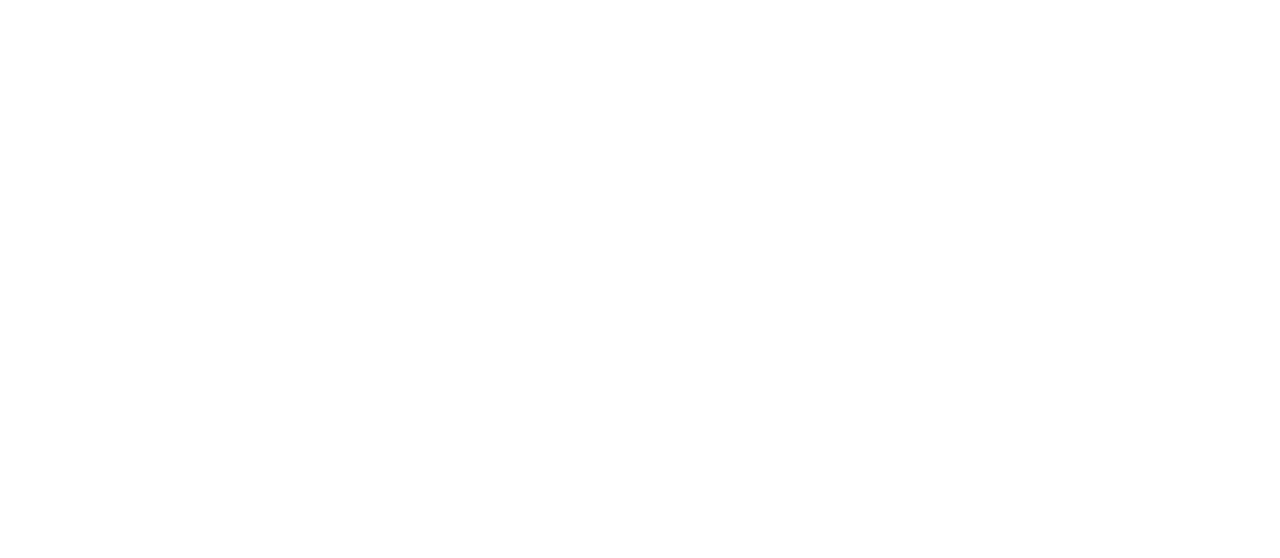
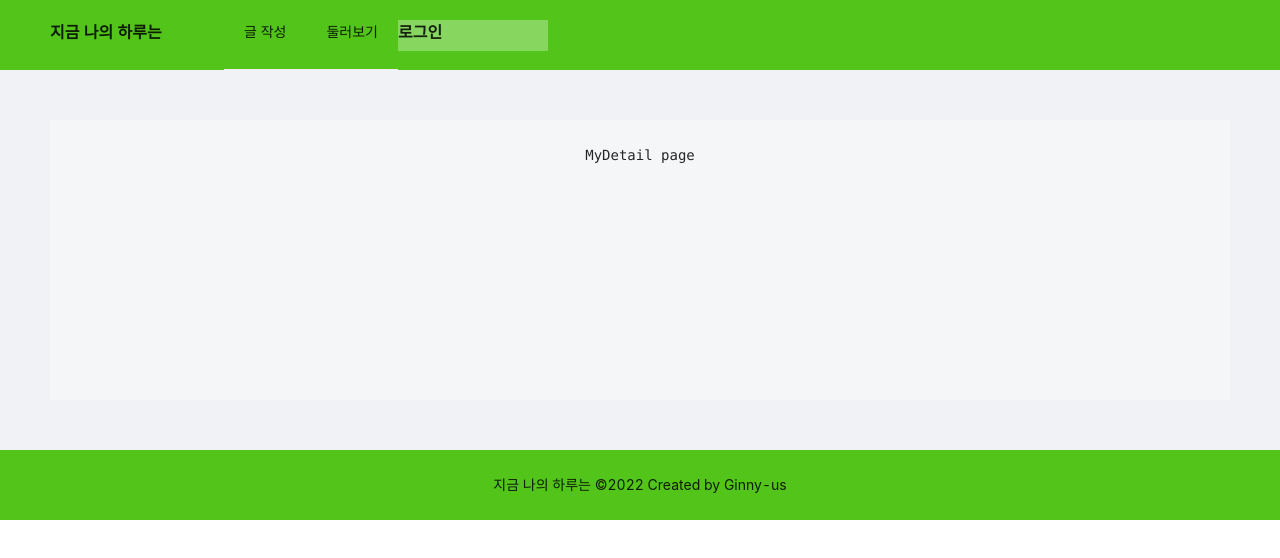
Before and after one commit to swchae516/Myday, a React (Create React App) app in the folder front/: page /my/detail in a window 1280 px wide. Before the commit this address had no page. Shown: the top 558 px of the page. Built offline with nearby package versions, Linux system fonts and the light colour scheme.

Commit message:
[S06P31C205-42] feat: 화면 레이아웃 구성

```diff
--- a/front/package.json
+++ b/front/package.json
@@ -3,6 +3,7 @@
   "version": "0.1.0",
   "private": true,
   "dependencies": {
+    "@ant-design/colors": "^6.0.0",
     "@testing-library/jest-dom": "^5.16.4",
     "@testing-library/react": "^13.0.1",
     "@testing-library/user-event": "^13.5.0",
@@ -43,6 +44,7 @@
   "devDependencies": {
     "eslint": "^8.13.0",
     "eslint-config-airbnb": "^19.0.4",
+    "eslint-config-prettier": "^8.5.0",
     "eslint-plugin-import": "^2.26.0",
     "eslint-plugin-jsx-a11y": "^6.5.1",
     "eslint-plugin-react": "^7.29.4",
--- a/front/src/App.jsx
+++ b/front/src/App.jsx
@@ -1,20 +1,82 @@
 import React from 'react';
+// eslint-disable-next-line no-unused-vars
+import { Layout, Button, Menu, Typography } from 'antd';
+import { green } from '@ant-design/colors';
+import styled from 'styled-components';
 import { BrowserRouter, Route, Routes } from 'react-router-dom';
 import Main from './pages/Main';
 import Login from './pages/Login';
+import Signup from './pages/Signup';
+import SearchMy from './pages/SearchMyDiary';
+import MyDetail from './pages/MyDetail';
 import './App.css';
+
+
+const { Header, Content, Footer } = Layout;
+const { Title } = Typography;
 
 function App() {
   return (
-    <div className="App">
-      <BrowserRouter>
-        <Routes>
-          <Route path="/" element={<Main />} />
-          <Route path="/user/login" element={<Login />} />
-        </Routes>
-      </BrowserRouter>
-    </div>
+    <Layout className='layout'>
+      <Header style={{ background: green.primary, height: 70 }}>
+        <StyledNavItems>
+          <StyledLogo>
+            <Title level={5} >지금 나의 하루는</Title>
+          </StyledLogo>
+          {/* <Button type="text">글 작성</Button> */}
+          <Menu mode='horizontal' style={{background: green.primary, height: 70}}>
+            <Menu.Item style={{height: 70}}>글 작성</Menu.Item>
+            <Menu.Item>둘러보기</Menu.Item>
+          </Menu>
+          <StyledUserArea>
+          <Title level={5} >로그인</Title>
+          </StyledUserArea>
+        </StyledNavItems>
+      </Header>
+      <Content style={{ padding: '50px' }}>
+        <StyledContentArea>
+          <div className='App'>
+            <BrowserRouter>
+              <Routes>
+                <Route path='/' element={<Main />} />
+                <Route path='/user/login' element={<Login />} />
+                <Route path='/user/signup' element={<Signup />} />
+                <Route path='/my/search' element={<SearchMy />} />
+                <Route path='/my/detail' element={<MyDetail />} />
+              </Routes>
+            </BrowserRouter>
+          </div>
+        </StyledContentArea>
+      </Content>
+      <Footer style={{ background: green.primary, textAlign: 'center' }}>지금 나의 하루는 ©2022 Created by Ginny-us </Footer>
+    </Layout>
   );
 }
 
+const StyledNavItems = styled.div`
+  display: flex;
+  align-items: center;
+`
+
+const StyledLogo = styled.div`
+  float: left;
+  width: 150px;
+  height: 31px;
+  margin: 16px 24px 16px 0;
+  // background: rgba(255, 255, 255, 0.3);
+`
+const StyledUserArea = styled.div`
+  float: right;
+  width: 150px;
+  height: 31px;
+  margin: 16px 24px 16px 0;
+  background: rgba(255, 255, 255, 0.3);
+`
+
+const StyledContentArea = styled.div`
+  min-height: 280px;
+  padding: 24px;
+  background: rgba(255, 255, 255, 0.3);
+`
+
 export default App;
--- /dev/null
+++ b/front/src/pages/MyDetail.jsx
@@ -0,0 +1,9 @@
+import React from 'react';
+
+function MyDetail() {
+  return (
+    <div>MyDetail page</div>
+  );
+}
+
+export default MyDetail;
--- /dev/null
+++ b/front/src/pages/SearchMyDiary.jsx
@@ -0,0 +1,9 @@
+import React from 'react';
+
+function SearchMy() {
+  return (
+    <div>SearchMy page</div>
+  );
+}
+
+export default SearchMy;
--- /dev/null
+++ b/front/src/pages/Signup.jsx
@@ -0,0 +1,9 @@
+import React from 'react';
+
+function Signup() {
+  return (
+    <div>signup page</div>
+  );
+}
+
+export default Signup;
```
Also changed, not shown: front/.eslintrc.json, 1 other file (tests, documents, lock files or other folders).
